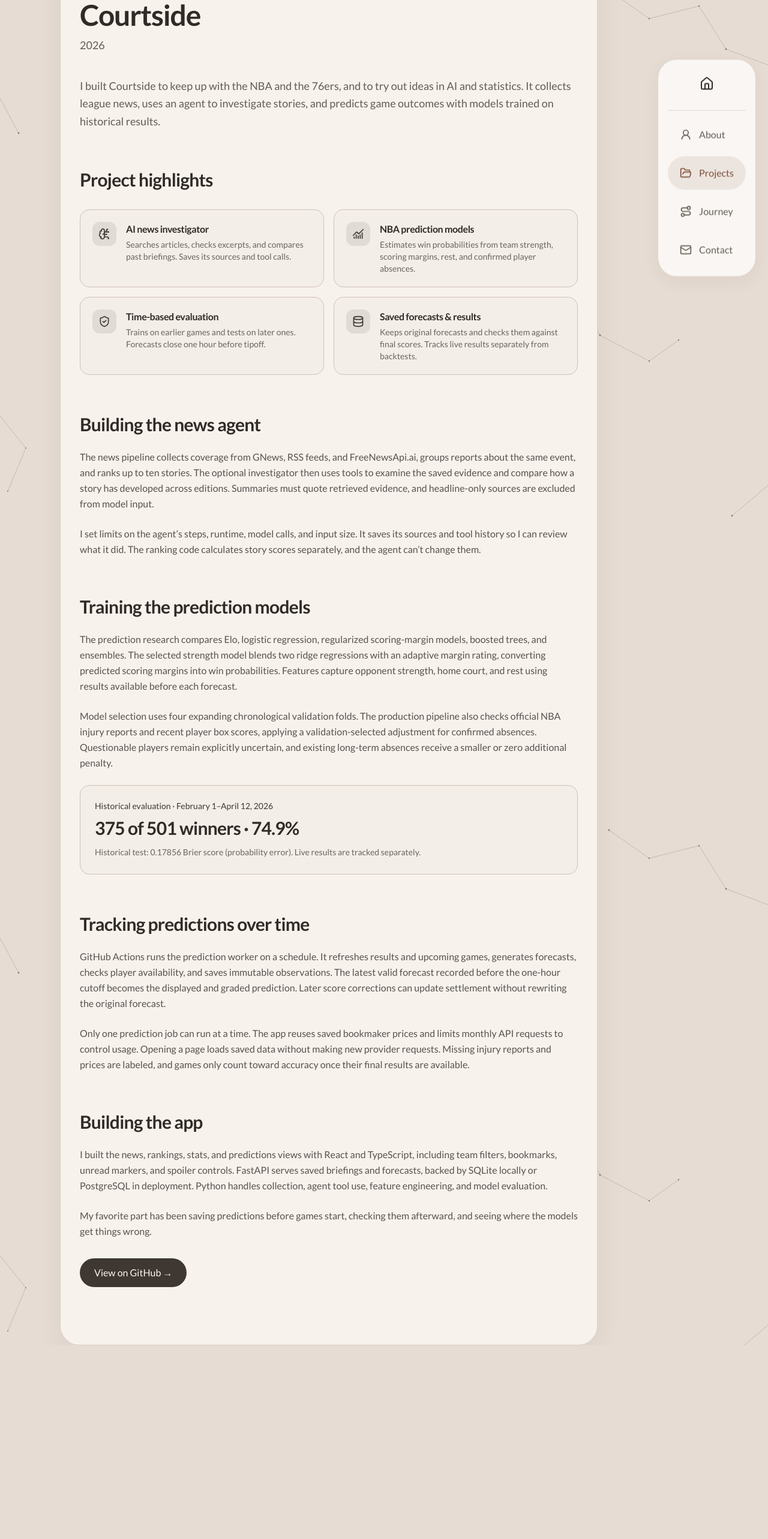
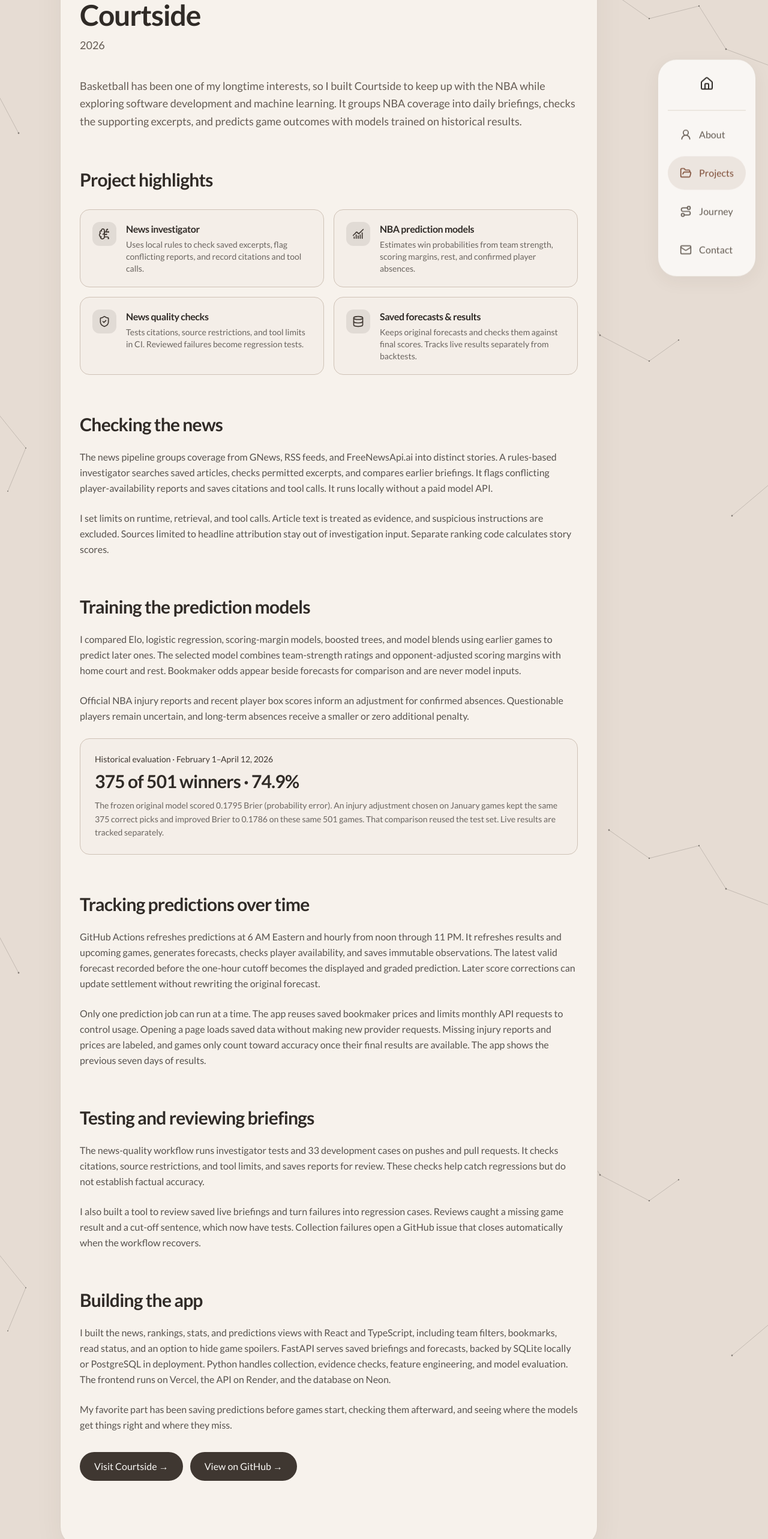
Before and after one commit to awsun124/PersonalPortfolio, a React (Vite) app: page /project/courtside-agent in a window 1280 px wide. Shown: the part 120-2686 px from the top of the page at 60% size. Before the commit the page ends 2411 px from the top, so only its background shows below. Built offline with nearby package versions, Linux system fonts and the light colour scheme.

Commit message:
Update Courtside portfolio with latest project details

```diff
--- a/src/data/projects.ts
+++ b/src/data/projects.ts
@@ -9,7 +9,7 @@ export const projects: ProjectSummary[] = [
   {
     id: "courtside-agent",
     title: "Courtside",
-    category: "AI Agents & Predictive Modeling",
+    category: "NBA News & Predictive Modeling",
     year: "2026",
   },
   {
--- a/src/pages/CourtsideProject.tsx
+++ b/src/pages/CourtsideProject.tsx
@@ -4,8 +4,8 @@ import { BrainCircuit, ChartNoAxesCombined, Database, ShieldCheck } from "lucide
 const highlights = [
   {
     icon: BrainCircuit,
-    title: "AI news investigator",
-    description: "Searches articles, checks excerpts, and compares past briefings. Saves its sources and tool calls.",
+    title: "News investigator",
+    description: "Uses local rules to check saved excerpts, flag conflicting reports, and record citations and tool calls.",
   },
   {
     icon: ChartNoAxesCombined,
@@ -14,8 +14,8 @@ const highlights = [
   },
   {
     icon: ShieldCheck,
-    title: "Time-based evaluation",
-    description: "Trains on earlier games and tests on later ones. Forecasts close one hour before tipoff.",
+    title: "News quality checks",
+    description: "Tests citations, source restrictions, and tool limits in CI. Reviewed failures become regression tests.",
   },
   {
     icon: Database,
@@ -27,10 +27,11 @@ const highlights = [
 const CourtsideProject = () => (
   <ProjectPage title="Courtside" year="2026">
     <p className="text-lg text-muted-foreground leading-relaxed mb-16">
-      I built Courtside to keep up with the NBA and the 76ers, and to try out
-      ideas in AI and statistics. It collects league news, uses an agent to
-      investigate stories, and predicts game outcomes with models trained on
-      historical results.
+      Basketball has been one of my longtime interests, so I built Courtside
+      to keep up with the NBA while exploring software development and
+      machine learning. It groups NBA coverage into daily
+      briefings, checks the supporting excerpts, and predicts game outcomes
+      with models trained on historical results.
     </p>
 
     <section className="mb-16">
@@ -54,21 +55,20 @@ const CourtsideProject = () => (
 
     <section className="mb-16">
       <h2 className="text-2xl md:text-3xl font-bold tracking-tight mb-6">
-        Building the news agent
+        Checking the news
       </h2>
       <p className="text-foreground/80 leading-relaxed mb-6">
-        The news pipeline collects coverage from GNews, RSS feeds, and
-        FreeNewsApi.ai, groups reports about the same event, and ranks up to ten
-        stories. The optional investigator then uses tools to examine the saved
-        evidence and compare how a story has developed across editions.
-        Summaries must quote retrieved evidence, and headline-only sources are
-        excluded from model input.
+        The news pipeline groups coverage from GNews, RSS feeds, and
+        FreeNewsApi.ai into distinct stories. A rules-based investigator searches
+        saved articles, checks permitted excerpts, and compares earlier briefings.
+        It flags conflicting player-availability reports and saves citations
+        and tool calls. It runs locally without a paid model API.
       </p>
       <p className="text-foreground/80 leading-relaxed">
-        I set limits on the agent’s steps, runtime, model calls, and input size.
-        It saves its sources and tool history so I can review what it did.
-        The ranking code calculates story scores separately, and the agent can’t
-        change them.
+        I set limits on runtime, retrieval, and tool calls. Article text is
+        treated as evidence, and suspicious instructions are excluded. Sources
+        limited to headline attribution stay out of investigation input.
+        Separate ranking code calculates story scores.
       </p>
     </section>
 
@@ -77,27 +77,25 @@ const CourtsideProject = () => (
         Training the prediction models
       </h2>
       <p className="text-foreground/80 leading-relaxed mb-6">
-        The prediction research compares Elo, logistic regression, regularized
-        scoring-margin models, boosted trees, and ensembles. The selected
-        strength model blends two ridge regressions with an adaptive margin
-        rating, converting predicted scoring margins into win probabilities.
-        Features capture opponent strength, home court, and rest using results
-        available before each forecast.
+        I compared Elo, logistic regression, scoring-margin models, boosted
+        trees, and model blends using earlier games to predict later ones.
+        The selected model combines team-strength ratings and opponent-adjusted
+        scoring margins with home court and rest. Bookmaker odds appear beside
+        forecasts for comparison and are never model inputs.
       </p>
       <p className="text-foreground/80 leading-relaxed mb-6">
-        Model selection uses four expanding chronological validation folds.
-        The production pipeline also checks official NBA injury reports and
-        recent player box scores, applying a validation-selected adjustment for
-        confirmed absences. Questionable players remain explicitly uncertain,
-        and existing long-term absences receive a smaller or zero additional
-        penalty.
+        Official NBA injury reports and recent player box scores inform an
+        adjustment for confirmed absences. Questionable players remain uncertain,
+        and long-term absences receive a smaller or zero additional penalty.
       </p>
       <div className="p-6 rounded-2xl border border-border bg-muted/30">
         <p className="text-sm font-medium text-primary mb-2">Historical evaluation · February 1–April 12, 2026</p>
         <p className="text-2xl md:text-3xl font-bold tracking-tight mb-3">375 of 501 winners · 74.9%</p>
         <p className="text-sm text-foreground/70 leading-relaxed">
-          Historical test: 0.17856 Brier score (probability error). Live results
-          are tracked separately.
+          The frozen original model scored 0.1795 Brier (probability error).
+          An injury adjustment chosen on January games kept the same 375 correct
+          picks and improved Brier to 0.1786 on these same 501 games. That
+          comparison reused the test set. Live results are tracked separately.
         </p>
       </div>
     </section>
@@ -107,7 +105,8 @@ const CourtsideProject = () => (
         Tracking predictions over time
       </h2>
       <p className="text-foreground/80 leading-relaxed mb-6">
-        GitHub Actions runs the prediction worker on a schedule. It refreshes
+        GitHub Actions refreshes predictions at 6 AM Eastern and hourly from noon
+        through 11 PM. It refreshes
         results and upcoming games, generates forecasts, checks player
         availability, and saves immutable observations. The latest valid forecast
         recorded before the one-hour cutoff becomes the displayed and graded
@@ -119,7 +118,26 @@ const CourtsideProject = () => (
         bookmaker prices and limits monthly API requests to control usage.
         Opening a page loads saved data without making new provider requests.
         Missing injury reports and prices are labeled, and games only count
-        toward accuracy once their final results are available.
+        toward accuracy once their final results are available. The app shows
+        the previous seven days of results.
+      </p>
+    </section>
+
+    <section className="mb-16">
+      <h2 className="text-2xl md:text-3xl font-bold tracking-tight mb-6">
+        Testing and reviewing briefings
+      </h2>
+      <p className="text-foreground/80 leading-relaxed mb-6">
+        The news-quality workflow runs investigator tests and 33 development
+        cases on pushes and pull requests. It checks citations, source
+        restrictions, and tool limits, and saves reports for review. These
+        checks help catch regressions but do not establish factual accuracy.
+      </p>
+      <p className="text-foreground/80 leading-relaxed">
+        I also built a tool to review saved live briefings and turn failures
+        into regression cases. Reviews caught a missing game result and a
+        cut-off sentence, which now have tests. Collection failures open a
+        GitHub issue that closes automatically when the workflow recovers.
       </p>
     </section>
 
@@ -129,15 +147,25 @@ const CourtsideProject = () => (
       </h2>
       <p className="text-foreground/80 leading-relaxed mb-6">
         I built the news, rankings, stats, and predictions views with React and
-        TypeScript, including team filters, bookmarks, unread markers, and spoiler controls.
+        TypeScript, including team filters, bookmarks, read status, and an option to hide game spoilers.
         FastAPI serves saved briefings and forecasts, backed by SQLite locally
-        or PostgreSQL in deployment. Python handles collection, agent
-        tool use, feature engineering, and model evaluation.
+        or PostgreSQL in deployment. Python handles collection, evidence checks, feature engineering, and model
+        evaluation. The frontend runs on Vercel, the API on Render, and the
+        database on Neon.
       </p>
       <p className="text-foreground/80 leading-relaxed mb-8">
         My favorite part has been saving predictions before games start,
-        checking them afterward, and seeing where the models get things wrong.
+        checking them afterward, and seeing where the models get things right
+        and where they miss.
       </p>
+      <a
+        href="https://courtside-agent.vercel.app"
+        target="_blank"
+        rel="noopener noreferrer"
+        className="inline-flex items-center gap-2 px-6 py-3 mr-3 mb-3 rounded-full bg-primary text-primary-foreground font-medium hover:bg-primary/90 hover:scale-105 transition-all"
+      >
+        Visit Courtside →
+      </a>
       <a
         href="https://github.com/awsun124/Courtside-Agent"
         target="_blank"
```
